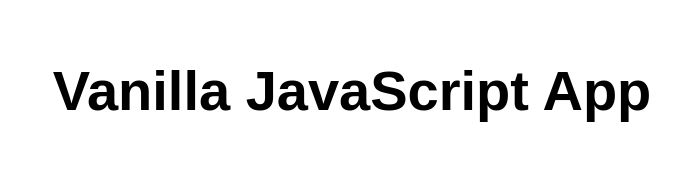
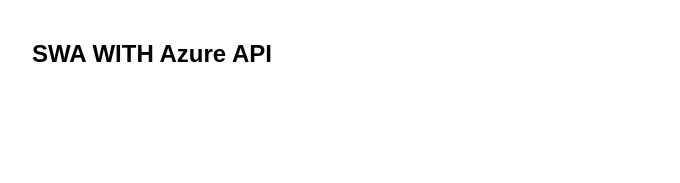
Before and after one commit to SDK2575/SWA-TEST, a plain HTML site: page src/index.html in a window 1280 px wide. Shown: the whole page, without its empty margins (288-968 px from the left). Drawn offline with Linux system fonts and the light colour scheme.

Commit message:
Updated Heading

```diff
--- a/src/index.html
+++ b/src/index.html
@@ -10,7 +10,7 @@
 
 <body>
   <main>
-    <h1>Vanilla JavaScript App</h1>
+    <h2>SWA WITH Azure API</h2>
   </main>
 </body>
 
```
